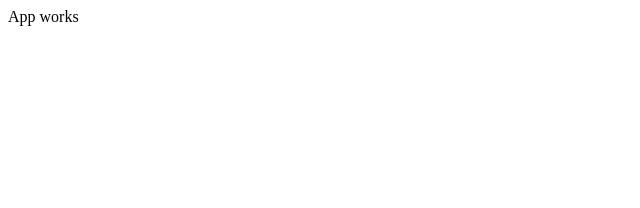
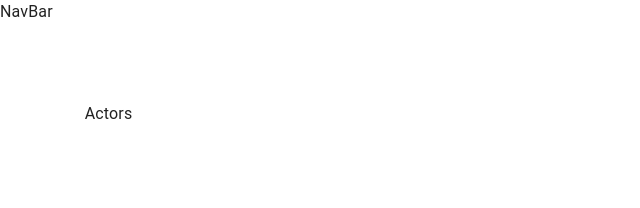
Before and after one commit to mhshahandeh/filmpire, a React (Vite) app: page /actors/1 in a window 1280 px wide. Shown: the top 208 px of the page, without its empty margins (0-640 px from the left). Built offline with nearby package versions, Linux system fonts and the light colour scheme.

Commit message:
file and folder structure

```diff
--- /dev/null
+++ b/src/components/Actors/Actors.jsx
@@ -0,0 +1,9 @@
+import React from 'react';
+
+function Actors() {
+  return (
+    <div>Actors</div>
+  );
+}
+
+export default Actors;
--- a/src/components/App.jsx
+++ b/src/components/App.jsx
@@ -1,9 +1,25 @@
 import React from 'react';
+import { CssBaseline } from '@mui/material';
+import { Routes, Route } from 'react-router-dom';
+import { Actors, MovieInformation, Movies, NavBar, Profile } from './index';
+import useStyles from './styles';
 
 function App() {
+  const classes = useStyles();
+
   return (
-    <div>
-      App works
+    <div className={classes.root}>
+      <CssBaseline />
+      <NavBar />
+      <main className={classes.content}>
+        <div className={classes.toolbar} />
+        <Routes>
+          <Route path="/" element={<Movies />} />
+          <Route path="/movie/:id" element={<MovieInformation />} />
+          <Route path="/actors/:id" element={<Actors />} />
+          <Route path="/profile/:id" element={<Profile />} />
+        </Routes>
+      </main>
     </div>
   );
 }
--- /dev/null
+++ b/src/components/MovieInformation/MovieInformation.jsx
@@ -0,0 +1,9 @@
+import React from 'react';
+
+function MovieInformation() {
+  return (
+    <div>MovieInformation</div>
+  );
+}
+
+export default MovieInformation;
--- /dev/null
+++ b/src/components/Movies/Movies.jsx
@@ -0,0 +1,9 @@
+import React from 'react';
+
+function Movies() {
+  return (
+    <div>Movies</div>
+  );
+}
+
+export default Movies;
--- /dev/null
+++ b/src/components/NavBar/NavBar.jsx
@@ -0,0 +1,9 @@
+import React from 'react';
+
+function NavBar() {
+  return (
+    <div>NavBar</div>
+  );
+}
+
+export default NavBar;
--- /dev/null
+++ b/src/components/Profile/Profile.jsx
@@ -0,0 +1,9 @@
+import React from 'react';
+
+function Profile() {
+  return (
+    <div>Profile</div>
+  );
+}
+
+export default Profile;
--- /dev/null
+++ b/src/components/index.js
@@ -0,0 +1,5 @@
+export { default as Actors } from './Actors/Actors';
+export { default as MovieInformation } from './MovieInformation/MovieInformation';
+export { default as Movies } from './Movies/Movies';
+export { default as NavBar } from './NavBar/NavBar';
+export { default as Profile } from './Profile/Profile';
--- /dev/null
+++ b/src/components/styles.js
@@ -0,0 +1,16 @@
+// eslint-disable-next-line import/no-extraneous-dependencies
+import { makeStyles } from '@mui/styles';
+
+export default makeStyles(() => ({
+  root: {
+    display: 'flex',
+    height: '100%',
+  },
+  toolbar: {
+    height: '70px',
+  },
+  content: {
+    flexGrow: 1,
+    padding: '2em',
+  },
+}));
```
Also changed, not shown: package.json (+11 -1 lines), src/index.jsx (+4 -3 lines), 2 other files (tests, documents, lock files or other folders).
